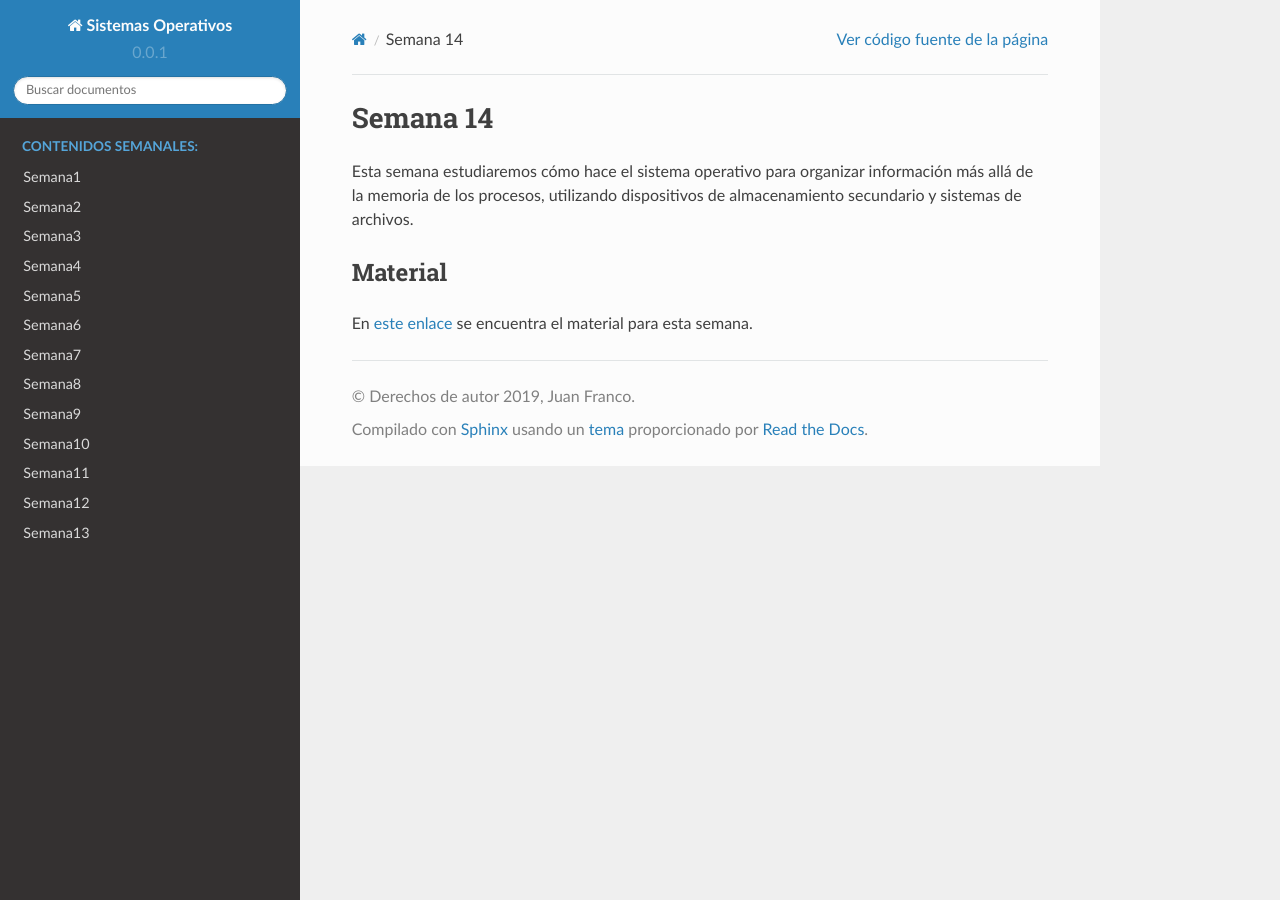
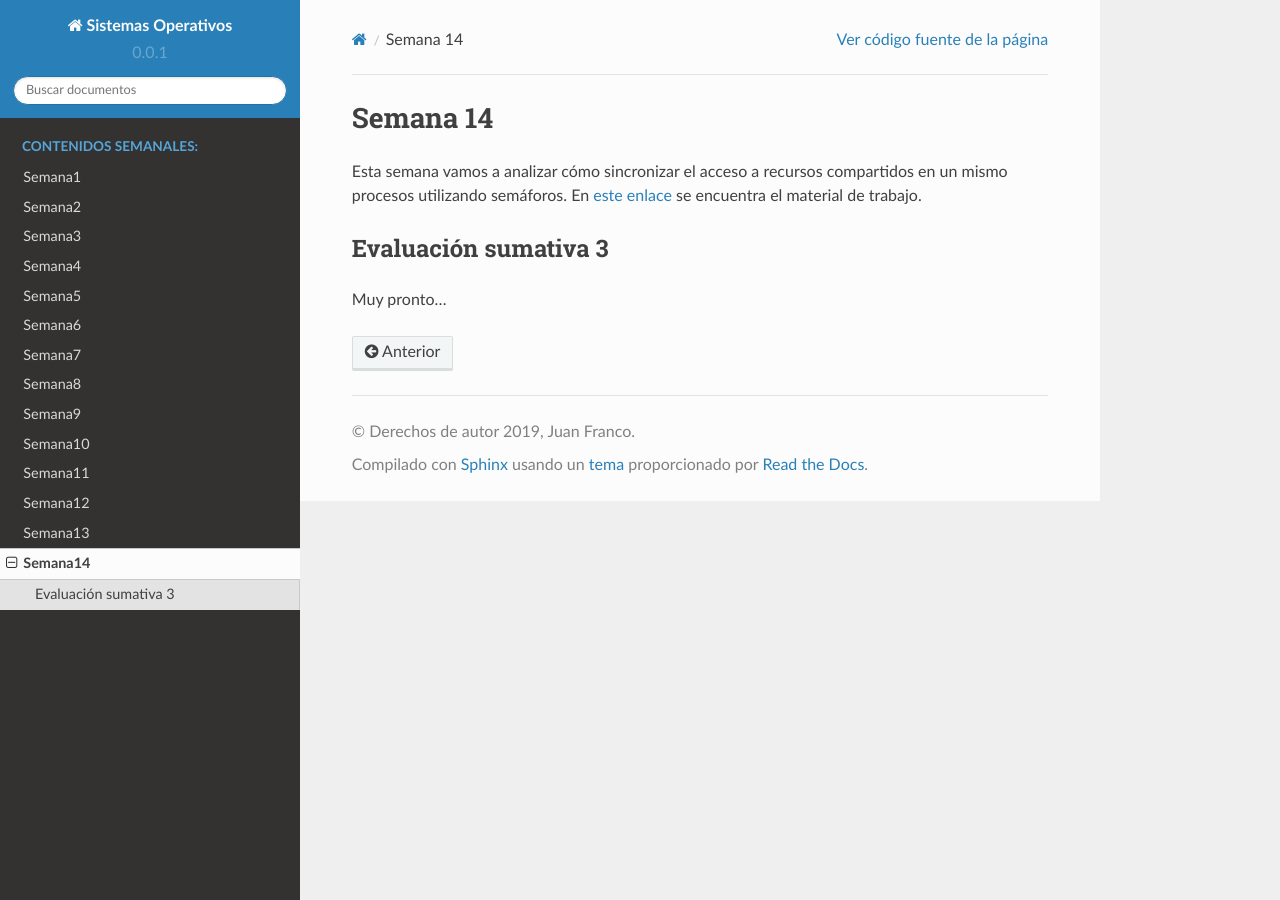
Before and after one commit to juanferfranco/sistemasoperativos, a Sphinx documentation site: the page built from docs/_semana14/semana14.rst, in a window 1280 px wide. Built offline with Sphinx 7.4.7 and the Read the Docs theme 2.0.0, drawn with Linux system fonts in a browser that asks for light colours.

Commit message:
add week 14

```diff
--- a/docs/_semana13/semana13.rst
+++ b/docs/_semana13/semana13.rst
@@ -11,7 +11,5 @@ virtualidad. Por tanto se propone analizar los ejemplos de
 y posteriormente terminar los ejericios propuestos. Durante esta sesión
 deben quedar listos todos los ejercicios.
 
-Para la sesión 2 de esta semana vamos a analizar cómo sincronizar el acceso
-a recursos compartidos en un mismo procesos utilizando semáforos. En `este
-enlace <https://drive.google.com/open?id=14HpUiSg_0a8ZtqjebdryOBDgZkzrdi42RweLJAuYhZY>`__
-se encuentra el material de trabajo.
+Para la sesión 2 de esta semana vamos terminar de analizar la guía de
+comunicación. Queda de tarea terminar los ejercicios.
--- a/docs/_semana14/semana14.rst
+++ b/docs/_semana14/semana14.rst
@@ -1,10 +1,12 @@
 Semana 14
 ===========
 
-Esta semana estudiaremos cómo hace el sistema operativo para organizar información más allá de la memoria de los procesos,
-utilizando dispositivos de almacenamiento secundario y sistemas de archivos.
+Esta semana vamos a analizar cómo sincronizar el acceso
+a recursos compartidos en un mismo procesos utilizando semáforos. En `este
+enlace <https://drive.google.com/open?id=14HpUiSg_0a8ZtqjebdryOBDgZkzrdi42RweLJAuYhZY>`__
+se encuentra el material de trabajo.
 
-Material
----------
-En `este enlace <https://drive.google.com/open?id=1WDIkSEsGGtZZ5y8CSTa6x1E0XgaAdHMeUzN7QXfKSY8>`__ se encuentra el material
-para esta semana.
+Evaluación sumativa 3
+----------------------
+
+Muy pronto...
--- a/docs/index.rst
+++ b/docs/index.rst
@@ -88,6 +88,6 @@ Datos de contacto
    Semana11 <_semana11/semana11>
    Semana12 <_semana12/semana12>
    Semana13 <_semana13/semana13>
-..   Semana14 <_semana14/semana14>
+   Semana14 <_semana14/semana14>
 ..   Semana15 <_semana15/semana15>
 ..   Semana16 <_semana16/semana16>
```
